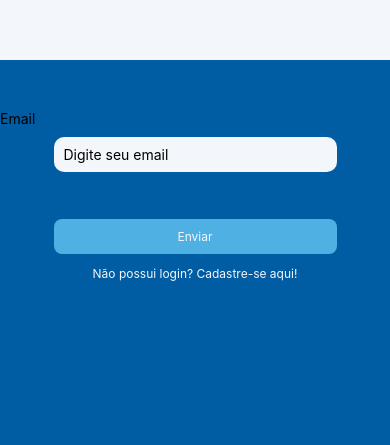
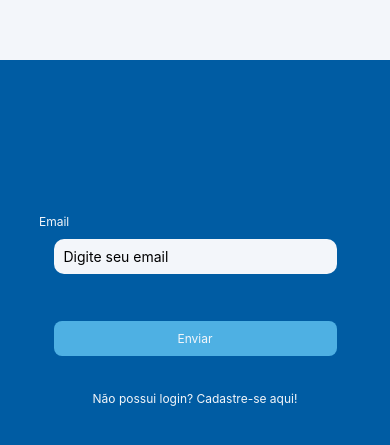
Before and after one commit to Grupo-AGES/Sprint4HSL, a React Native app: screen /recoveryMatricula in a window 390 px wide. Shown: the part 137-582 px from the top of the page. Built offline with nearby package versions, Linux system fonts and the light colour scheme.

Commit message:
Update index.tsx
atualizado

```diff
--- a/src/screens/RecoveryMatricula/index.tsx
+++ b/src/screens/RecoveryMatricula/index.tsx
@@ -25,7 +25,7 @@ import styles from '../styles'
         <ScrollView>
           <Header logged={false}/>
           <View style={styles.formContent}>
-            <Text style={styles.formLabel}>Email</Text>
+            <Text style={styles.formLabel1}>Email</Text>
             <TextInput
               style={styles.input}
               placeholder="Digite seu email"
@@ -35,7 +35,7 @@ import styles from '../styles'
               <Text style={styles.buttonText}>Enviar</Text>
             </TouchableOpacity>
 
-            <TouchableOpacity style={styles.buttonRegister}>
+            <TouchableOpacity style={styles.buttonRegister2}>
               <Text style={styles.registerText} onPress={handleNoLogin}>
                 Não possui login? Cadastre-se aqui!
               </Text>
```
